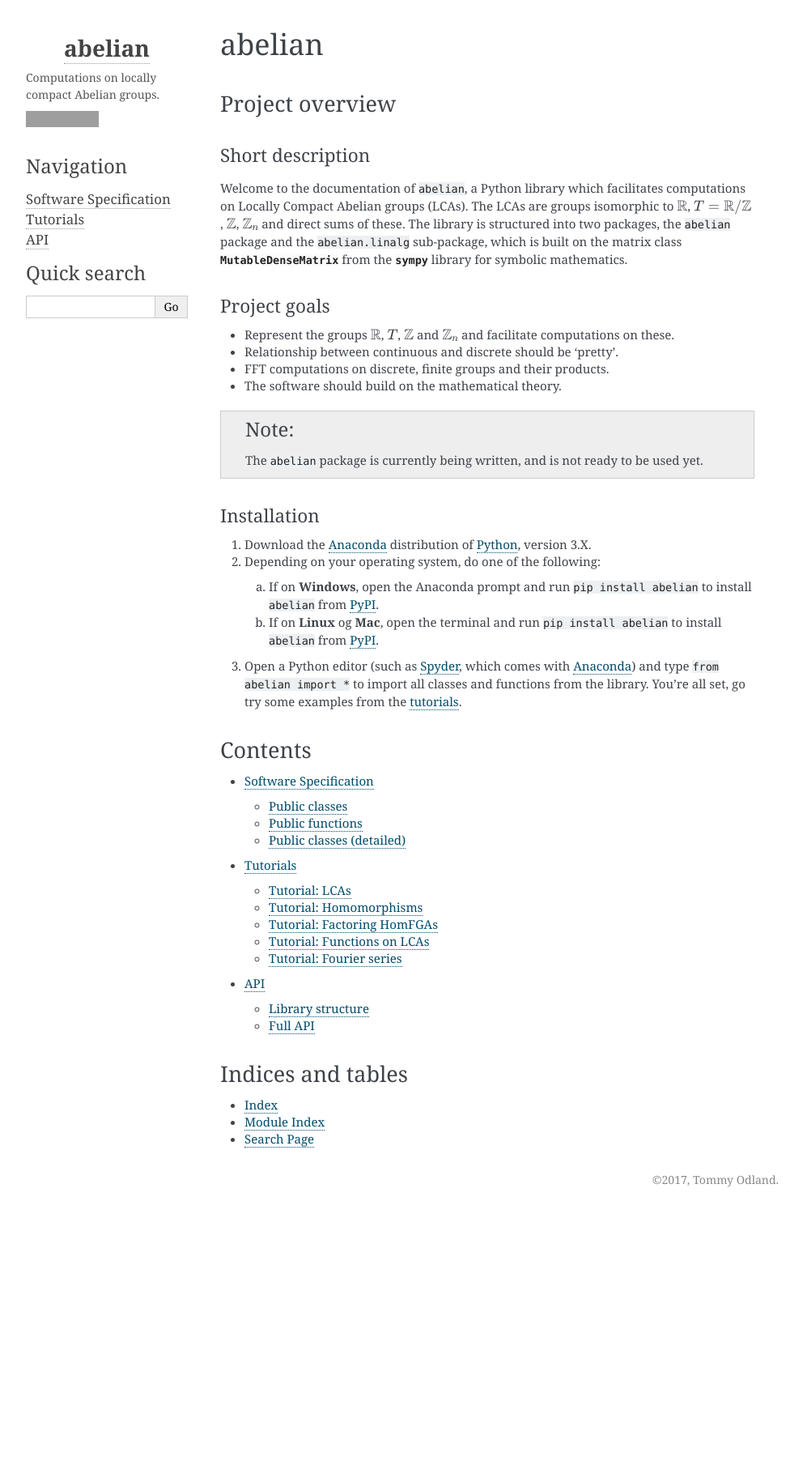
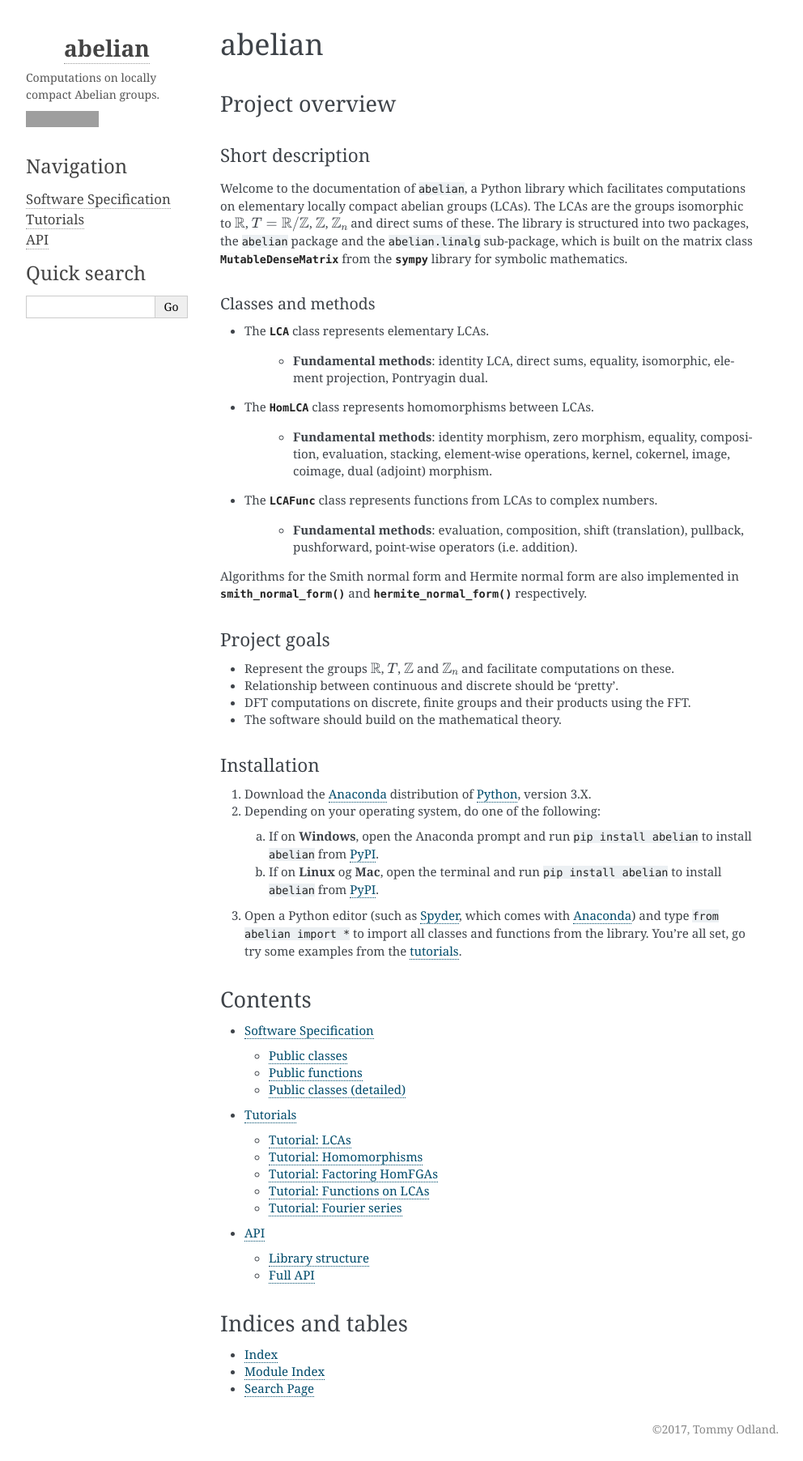
Before and after one commit to tommyod/abelian, a Sphinx documentation site: the page built from docs/index.rst, in a window 1280 px wide. Shown: the whole page at 81% size, without its empty margins (148-1140 px from the left). Built offline with Sphinx 7.4.7, drawn with Linux system fonts in a browser that asks for light colours; pages that are not in the unit, such as notebooks, are missing from menus; before the commit the page ends 1496 px from its top, so only the background shows below that; grey boxes are pictures that could not be loaded.

```diff
--- a/abelian/__init__.py
+++ b/abelian/__init__.py
@@ -12,4 +12,4 @@
 from abelian.morphisms import HomLCA
 from abelian.functions import LCAFunc, voronoi
 
-__all__ = ['LCA', 'HomLCA', 'LCAFunc', 'voronoi']
+#__all__ = ['LCA', 'HomLCA', 'LCAFunc', 'voronoi']
--- a/docs/autodoc_overview.rst
+++ b/docs/autodoc_overview.rst
@@ -103,6 +103,7 @@
     ~abelian.morphisms.HomLCA.compose
     ~abelian.morphisms.HomLCA.compose_self
     ~abelian.morphisms.HomLCA.copy
+    ~abelian.morphisms.HomLCA.det
     ~abelian.morphisms.HomLCA.dual
     ~abelian.morphisms.HomLCA.equal
     ~abelian.morphisms.HomLCA.evaluate
--- a/docs/index.rst
+++ b/docs/index.rst
@@ -9,14 +9,46 @@
 ~~~~~~~~~~~~~~~~~~~~
 
 Welcome to the documentation of ``abelian``, a Python library which facilitates
-computations on Locally Compact Abelian groups (LCAs). The LCAs are groups
-isomorphic to :math:`\mathbb{R}`, :math:`T = \mathbb{R}/\mathbb{Z}`, :math:`\mathbb{Z}`,
-:math:`\mathbb{Z}_n` and direct sums of these.
+computations on elementary locally compact abelian groups (LCAs). The LCAs are
+the groups isomorphic to
+:math:`\mathbb{R}`,
+:math:`T = \mathbb{R}/\mathbb{Z}`,
+:math:`\mathbb{Z}`,
+:math:`\mathbb{Z}_n`
+and direct sums of these.
 The library is structured into two packages, the ``abelian`` package and the
 ``abelian.linalg`` sub-package, which is built on the matrix class
 :py:class:`~sympy.matrices.dense.MutableDenseMatrix` from the
 :py:mod:`sympy` library for symbolic mathematics.
 
+
+Classes and methods
+^^^^^^^^^^^^^^^^^^^^^
+* The :py:class:`~abelian.LCA` class
+  represents elementary LCAs.
+
+   * **Fundamental methods**: identity LCA, direct sums, equality, isomorphic,
+     element projection, Pontryagin dual.
+
+* The :py:class:`~abelian.HomLCA` class represents homomorphisms between
+  LCAs.
+
+   * **Fundamental methods**: identity morphism, zero morphism, equality,
+     composition, evaluation, stacking, element-wise operations, kernel,
+     cokernel, image, coimage, dual (adjoint) morphism.
+
+* The :py:class:`~abelian.LCAFunc` class represents functions from LCAs to
+  complex numbers.
+
+   * **Fundamental methods**: evaluation, composition, shift (translation),
+     pullback, pushforward, point-wise operators (i.e. addition).
+
+Algorithms for the Smith normal form and Hermite normal form are also
+implemented in
+:py:func:`~abelian.linalg.factorizations.smith_normal_form`
+and
+:py:func:`~abelian.linalg.factorizations.hermite_normal_form`
+respectively.
 
 Project goals
 ~~~~~~~~~~~~~~~~~~~~
@@ -25,14 +57,9 @@
   :math:`\mathbb{Z}` and :math:`\mathbb{Z}_n` and facilitate computations on
   these.
 * Relationship between continuous and discrete should be 'pretty'.
-* FFT computations on discrete, finite groups and their products.
+* DFT computations on discrete, finite groups and their products using the FFT.
 * The software should build on the mathematical theory.
 
-
-.. note::
-
-   The ``abelian`` package is currently being written,
-   and is not ready to be used yet.
 
 Installation
 ~~~~~~~~~~~~~~~~~~~~
```
Also changed, not shown: docs/notebooks/factor_homomorphisms.ipynb, docs/notebooks/fourier_series.ipynb, docs/notebooks/functions.ipynb, docs/notebooks/homomorphisms.ipynb, 5 other files.
